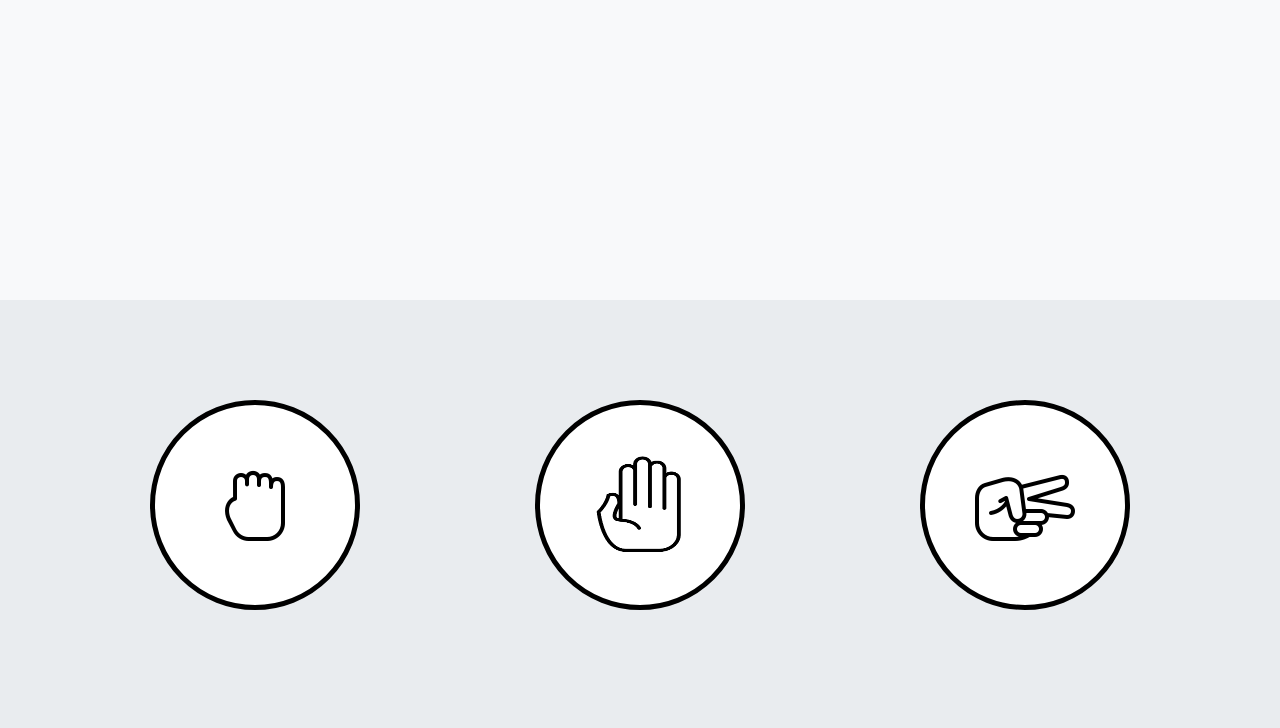
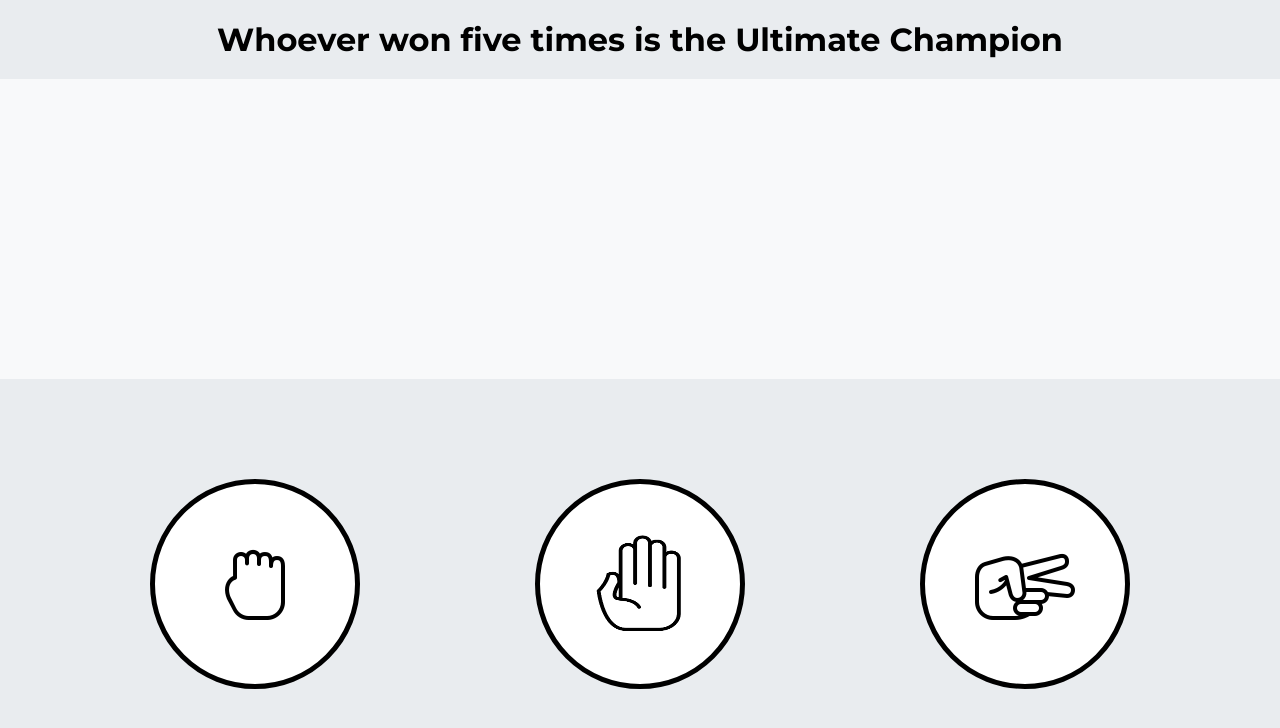
Before and after one commit to lemuellin/odin-project-RPS, a plain HTML site: page index.html in a window 1280 px wide. Drawn offline with Linux system fonts and the light colour scheme.

Commit message:
add header

```diff
--- a/index.html
+++ b/index.html
@@ -8,6 +8,7 @@
 </head>
 
 <body>
+    <h1 class = "header">Whoever won five times is the Ultimate Champion</h1>
     <div id = "result"></div>
     <div class="btn">
         <button class="btnR"></button>
--- a/script.js
+++ b/script.js
@@ -91,13 +91,13 @@ function game(){
             playerWinCount = 0;
             computerWinCount = 0;
             return gameResult;
-        } else if (playerWinCount==5){
-            gameResult = "You win! Score:" + playerWinCount + ":" + computerWinCount;
+        }else if (playerWinCount==5){
+            gameResult = "TIFFY is the BEST! Score:" + playerWinCount + ":" + computerWinCount;
             playerWinCount = 0;
             computerWinCount = 0;
             return gameResult;
         }else if (computerWinCount==5){
-            gameResult = "You lose! Score:" + playerWinCount + ":" + computerWinCount;
+            gameResult = "LOSERRR! Score:" + playerWinCount + ":" + computerWinCount;
             playerWinCount = 0;
             computerWinCount = 0;
             return gameResult;
--- a/style.css
+++ b/style.css
@@ -16,11 +16,18 @@ body{
 
 /*-------*/
 
+.header{
+    text-align: center;
+    padding: 20px;
+}
+
 #result{
     background-color: #F8F9FA;
     height: 300px;
-    padding: 150px;
-    text-align: center;
+    display: flex;
+    flex-direction: column;
+    justify-content: center;
+    align-items: center;
 }
 
 .btn{
```
